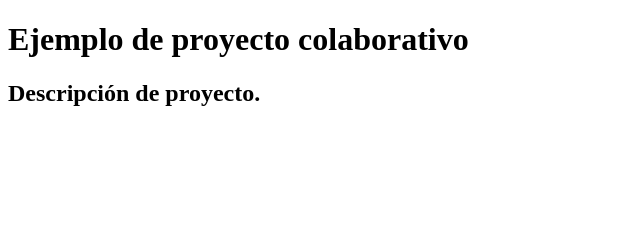
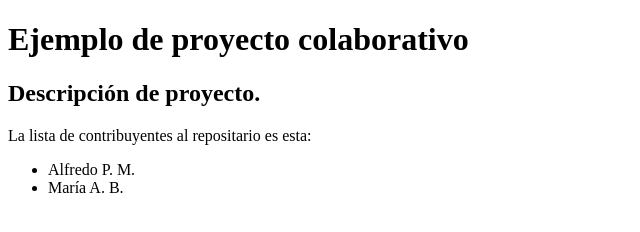
Before and after one commit to ChicoDevel/proyecto1-copy, a plain HTML site: page index.html in a window 1280 px wide. Shown: the whole page, without its empty margins (0-640 px from the left). Drawn offline with Linux system fonts and the light colour scheme.

Commit message:
Update index.html

```diff
--- a/index.html
+++ b/index.html
@@ -9,6 +9,11 @@
     <header>
       <h1>Ejemplo de proyecto colaborativo</h1>
       <h2>Descripción de proyecto.</h2>
+      <p>La lista de contribuyentes al repositario es esta:</p>
+      <ul>
+        <li>Alfredo P. M.</li>
+        <li>María A. B.</li>
+      </ul>
     </header>
   </body>
 </html>
```
